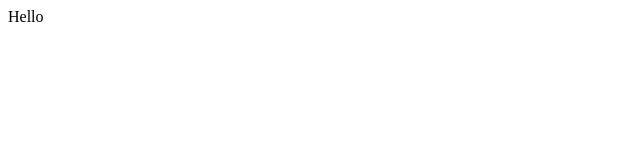
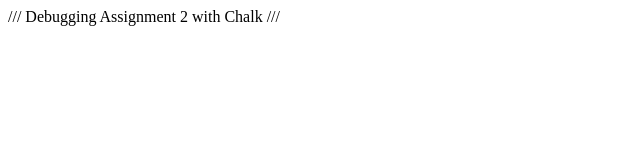
Before and after one commit to MM1377/portfolio1, a website: page index.html in a window 1280 px wide. Shown: the whole page, without its empty margins (0-640 px from the left). Drawn offline with Linux system fonts and the light colour scheme.

Commit message:
March 30, 2021 1:46 AM

```diff
--- a/index.html
+++ b/index.html
@@ -1 +1,2 @@
-<p> Hello </p>
+<p> /// Debugging Assignment 2 with Chalk ///
+</p>
```
